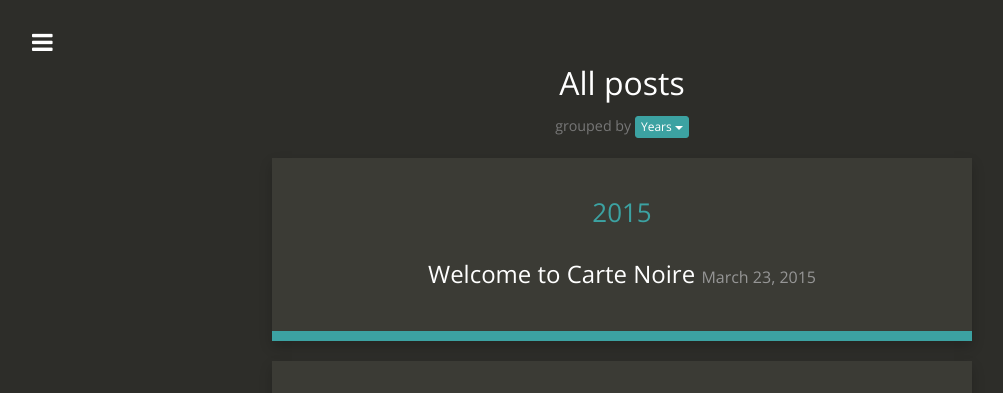
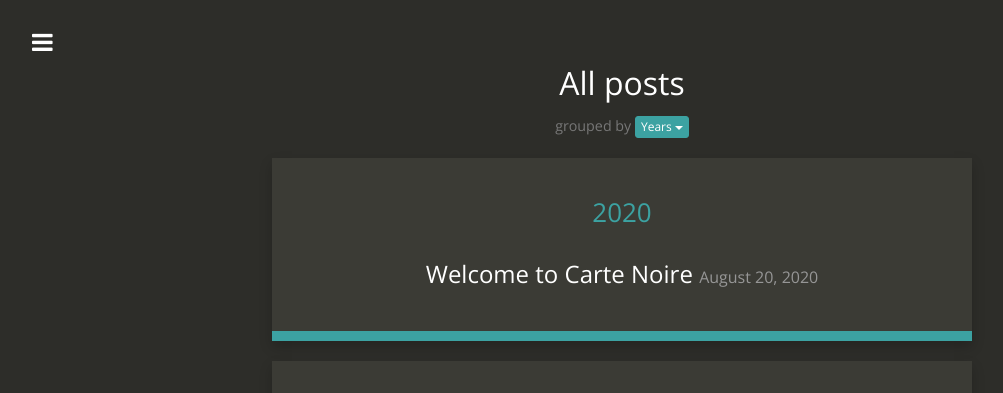
Before and after one commit to DiegJazm98/DiegJazm98.github.io, a Jekyll site: the page built from posts.html, in a window 1280 px wide. Shown: the top 393 px of the page, without its empty margins (18-1021 px from the left). Built offline with Jekyll 4.4.1, drawn with Linux system fonts in a browser that asks for light colours; nearby versions of some CDN libraries.

Commit message:
Update and rename 2020-08-20-welcome-to-carte-noir.md to 2020-08-20-Linea-academica.md

```diff
--- a/_posts/2020-08-20-welcome-to-carte-noir.md
+++ b/_posts/2020-08-20-Linea-academica.md
@@ -1,7 +1,7 @@
 ---
 layout:     post
 title:      Welcome to Carte Noire
-date:       2015-03-23 15:31:19
+date:       2020-08-20 19:31:19
 author:     Jacob Tomlinson
 summary:    Carte Noire is a dark blog theme for Jekyll focusing on a clear reading experience.
 categories: jekyll
```
